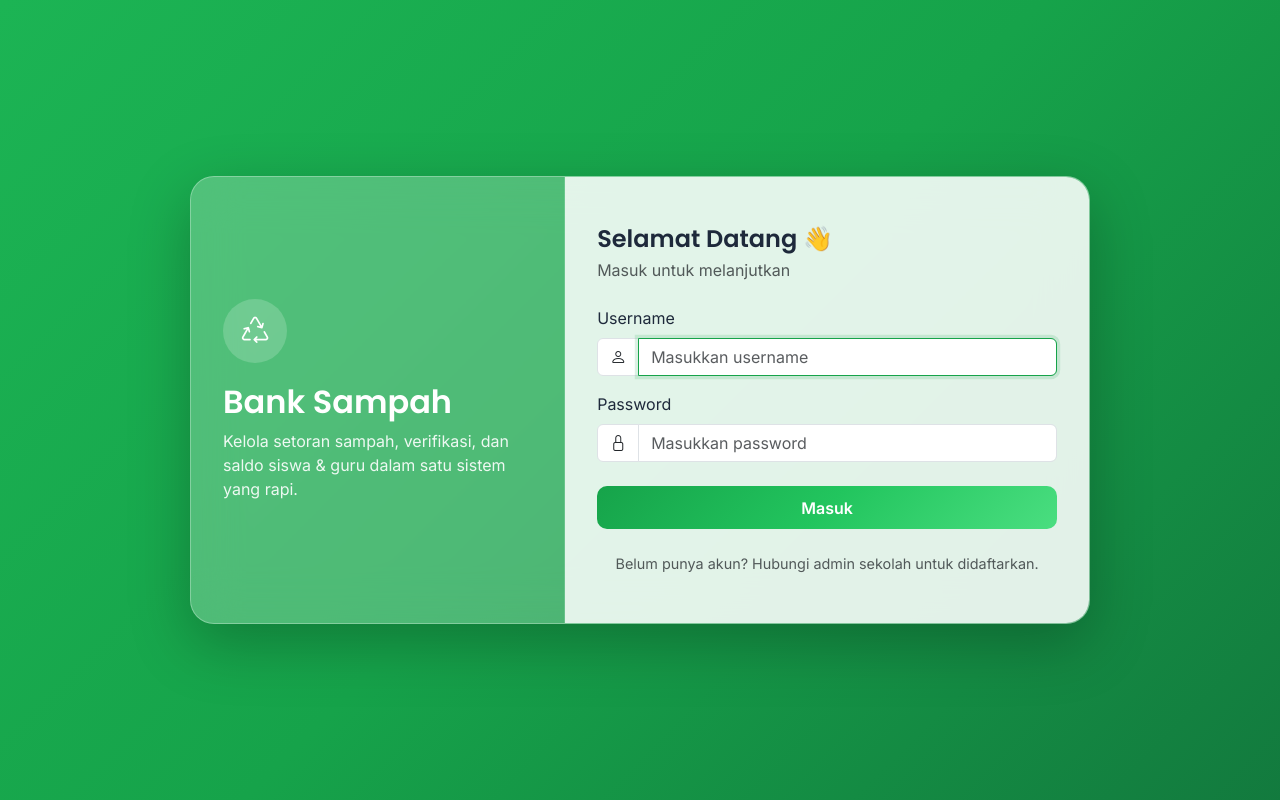
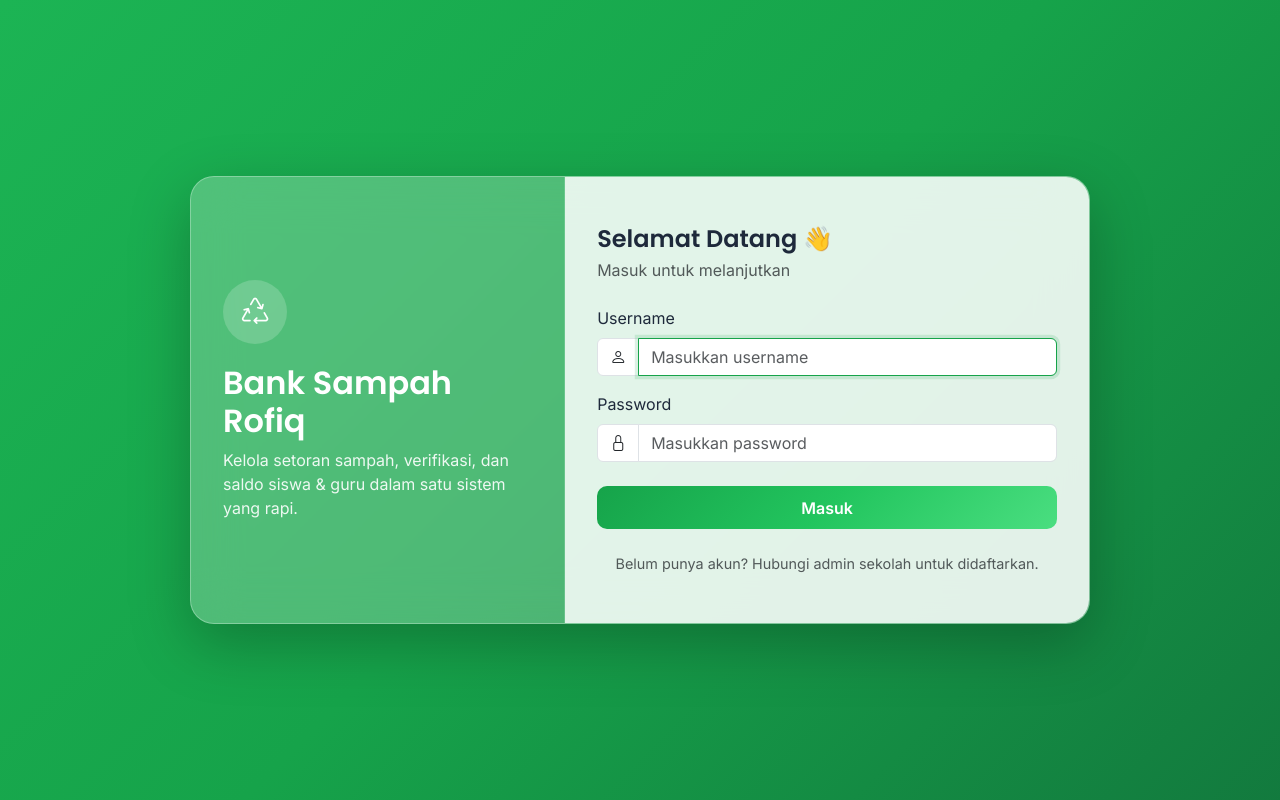
Before and after one commit to aunurrofiqFaried/bankSampah, a PHP site: page /auth/login.php in a window 1280 px wide. Run offline with PHP 8.4, Linux system fonts and the light colour scheme.

Commit message:
tambahan text di login

```diff
--- a/auth/login.php
+++ b/auth/login.php
@@ -12,7 +12,7 @@ require_once __DIR__ . '/../includes/header.php';
                 <div class="icon-circle mb-3" style="background: rgba(255,255,255,.18); color:#fff; width:64px; height:64px; font-size:1.7rem;">
                     <i class="bi bi-recycle"></i>
                 </div>
-                <h2 class="mt-1">Bank Sampah</h2>
+                <h2 class="mt-1">Bank Sampah Rofiq</h2>
                 <p class="mb-0" style="opacity:.9;">
                     Kelola setoran sampah, verifikasi, dan saldo
                     siswa &amp; guru dalam satu sistem yang rapi.
```
